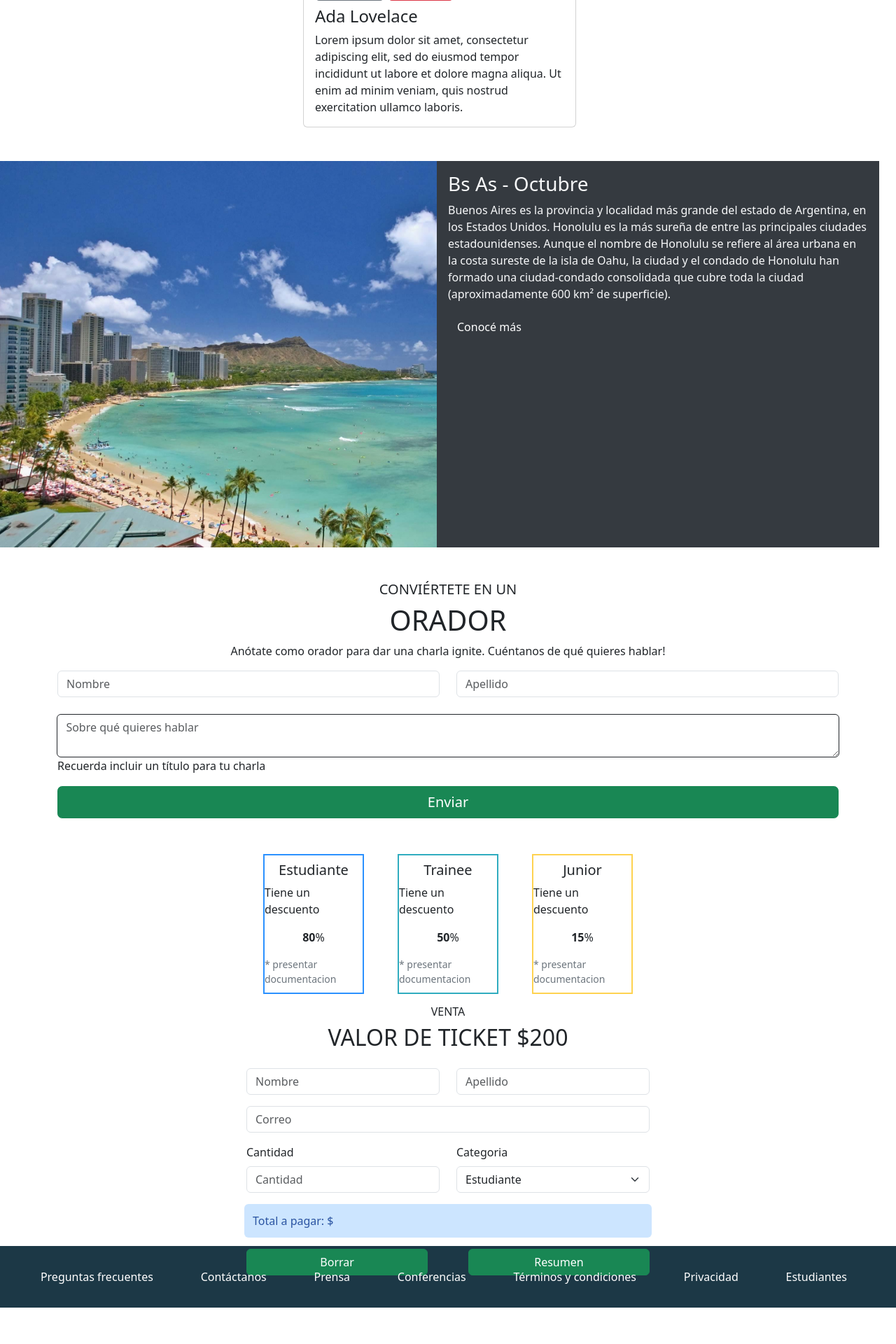
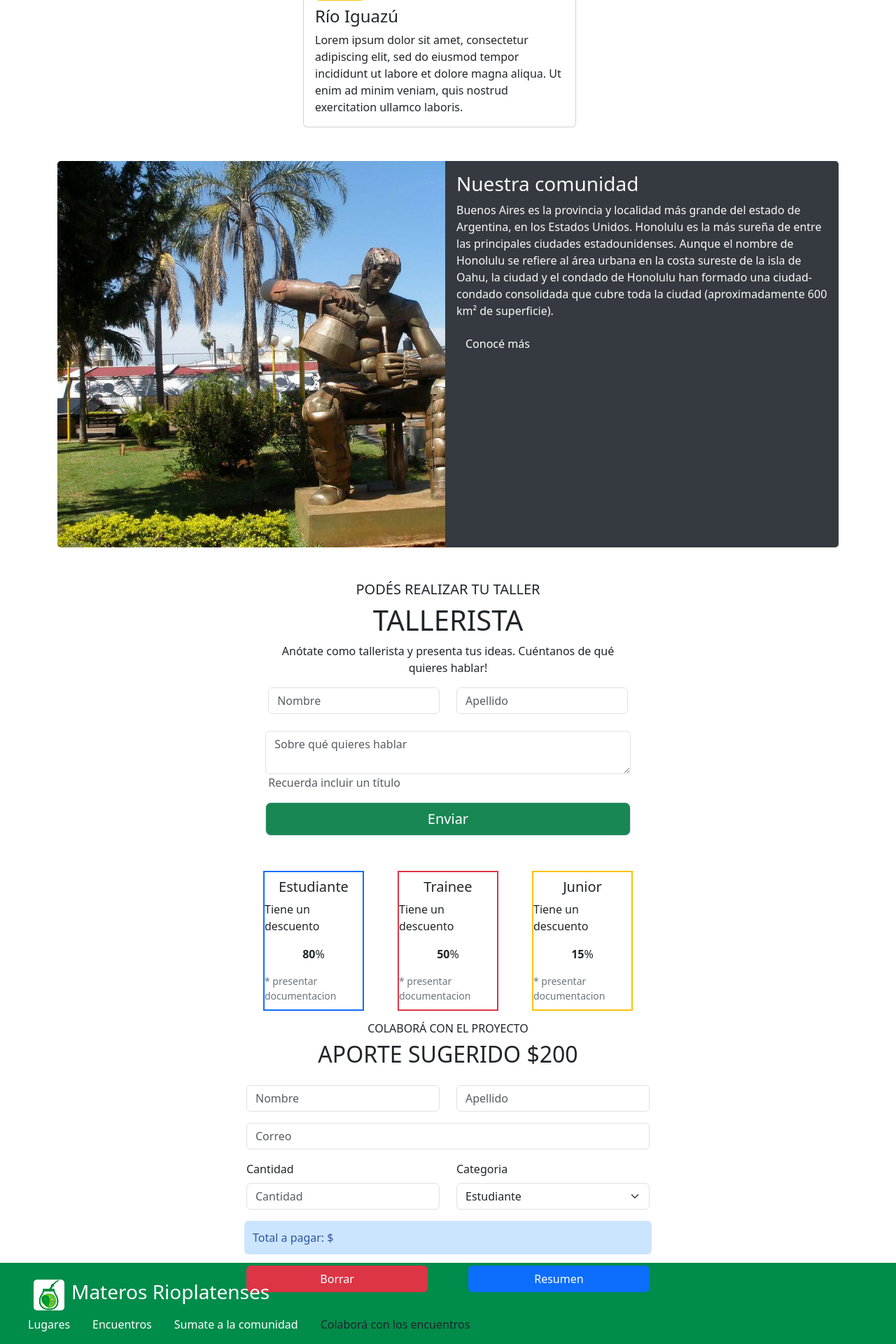
Before and after one commit to XabierGallardo/PHP-Exercices, a PHP site: page / in a window 1280 px wide. Shown: the part 2040-3960 px from the top of the page at 70% size. Before the commit the page ends 3908 px from the top, so only its background shows below. Run offline with PHP 8.4, Linux system fonts and the light colour scheme.

Commit message:
Done 1.0 version of front

```diff
--- a/estilos.css
+++ b/estilos.css
@@ -1,18 +1,18 @@
 /* Nav */
-#minav {
+#minav, #mifooter {
     margin: 0 auto;
     display: flex;
     align-items: center;
-    justify-content: space-between;
+    justify-content: space-evenly;
 }
 
-#nav-logo {
+#nav-logo, #footer-logo {
     display: flex;
     align-items: center;
 }
 
-#nav-logo_link { text-decoration: none;}
-#nav-logo_link img { width: 44px;}
+#nav-logo_link, #footer-logo_link { text-decoration: none;}
+#nav-logo_link img, #footer-logo_link img { width: 44px;}
 
 #minav a {
     font-size: larger;
@@ -30,7 +30,7 @@
     font-size: x-large;
 }
 
-#encuentros img {
+#lugares img {
     height: 92vh;
     background-size: cover;
 }
@@ -65,6 +65,8 @@
     margin-right: 2%;
 }
 
+.carousel-item a { text-decoration: none;}
+
 
 
 
@@ -79,7 +81,11 @@
     padding: 0;
 }
 
-.card img { height: 390px; }
+.card img {
+    height: 390px;
+    object-fit: cover;
+}
+
 .card-body button {
     font-weight: bold;
 }
@@ -87,26 +93,37 @@
 
 
 /* Bloque 3 BsAs*/
-#bsas { height: 600px; }
+#bsas {
+    height: 600px;
+    margin: 0 auto;
+}
 
 #bsas-img {
     width: 50%;
-    background-image: url(imagenes_integrador_front/honolulu.jpg);
+    background-image: url(img/misiones4-min.jpg);
     background-size: cover;
+    border-top-left-radius: 5px;
+    border-bottom-left-radius: 5px;
 }
 
 #bsas-texto {
     width: 50%;
     background-color: #353a40;
+    border-top-right-radius: 5px;
+    border-bottom-right-radius: 5px;
 }
 
 
 
 /* Bloque 4 Formulario*/
+#formulario {
+    width: 42%;
+}
+
 #formulario textarea, #formulario > button, #boton-submit {
-    width: 98%;
+    width: 97%;
     margin: 0 auto;
-    border: 1px solid;
+    border: 1px solid #dee2e6;
 }
 
 #oradores-presentacion > p > span {
@@ -140,9 +157,9 @@
     width: 25%;
 }
 
-#tickets_botones1 { border: 2px solid #2b91ff;}
-#tickets_botones2 { border: 2px solid #30acbf;}
-#tickets_botones3 { border: 2px solid #fed250;}
+#tickets_botones1 { border: 2px solid #0d6efd;}
+#tickets_botones2 { border: 2px solid #dc3545;}
+#tickets_botones3 { border: 2px solid #ffc107;}
 
 #tickets_formulario-general { width: 45%; }
 
@@ -164,7 +181,14 @@
 /* Footer */
 #mifooter {
     margin: 0 auto;
-    background-color: #1c3846;
+    background-color: #008c4b;
+}
+
+#footer-logo_texto{ color: white;}
+#footer-logo_img {
+    background-color: white;
+    border-radius: 5px;
+    margin-right: 10px;
 }
 
 #mifooter a { color: white; }
--- a/index.html
+++ b/index.html
@@ -18,44 +18,40 @@
     <!-- Nav -->
     <div class="container-fluid row p-3" id="minav">
 
-        <a id="nav-logo_link" class="row col-xxl-4"  href="#">
+        <a id="nav-logo_link" class="row col-xxl-6"  href="#">
             <div id="nav-logo">
                     <img src="img/1_favicon.png" alt="logo mate">
                     <h3 id="logo_titulo">Materos Rioplatenses</h3>
             </div>
         </a>
 
-        <ul class="nav col-xxl-6">
+        <ul class="nav col-xxl-5">
+            <li class="nav-item">
+                <a class="nav-link" href="#lugares">Lugares</a>
+            </li>
+
             <li class="nav-item">
                 <a class="nav-link" href="#encuentros">Encuentros</a>
             </li>
 
             <li class="nav-item">
-                <a class="nav-link" href="#oradores">Los oradores</a>
+                <a class="nav-link" href="#formulario">Sumate a la comunidad</a>
             </li>
 
             <li class="nav-item">
-                <a class="nav-link" href="#bsas">El lugar y la fecha</a>
-            </li>
-
-            <li class="nav-item">
-                <a class="nav-link" href="#formulario">Conviértete en orador</a>
-            </li>
-
-            <li class="nav-item">
-                <a class="nav-link text-success" href="#tickets">Comprar tickets</a>
+                <a class="nav-link text-success" href="#tickets">Colaborá con los encuentros</a>
             </li>
         </ul>
     </div>
 
 
     <!-- Bloque 1 Slider -->
-    <div id="encuentros" class="carousel slide" data-bs-ride="carousel">
+    <div id="lugares" class="carousel slide" data-bs-ride="carousel">
 
         <div class="carousel-indicators">
-            <button type="button" data-bs-target="#encuentros" data-bs-slide-to="0" class="active"></button>
-            <button type="button" data-bs-target="#encuentros" data-bs-slide-to="1"></button>
-            <button type="button" data-bs-target="#encuentros" data-bs-slide-to="2"></button>
+            <button type="button" data-bs-target="#lugares" data-bs-slide-to="0" class="active"></button>
+            <button type="button" data-bs-target="#lugares" data-bs-slide-to="1"></button>
+            <button type="button" data-bs-target="#lugares" data-bs-slide-to="2"></button>
         </div>
 
         <div class="carousel-inner">
@@ -63,10 +59,15 @@
                 <div class="container-fluid text-white poster_opacidad" id="bloque1_opacidad">
                     <div class="pr-5 poster_texto" id="bloque1_texto">
                         <h1>Río Paraná</h1>
-                        <h4>El Río Corrientes es un río en la provincia de Corrientes  también conocida como la Mesopotamia Argentina. Los dos principales cauces de esta ciudad con el Río Parana y el Río Uruguay.</h4>
+                        <h4>El Paraná es un largo río del centro-este de Sudamérica que fluye en direcciones sur, este, sudoeste a través de Brasil, Paraguay y Argentina. Tiene una longitud de 2546 kilómetros que lo sitúan como el segundo río más largo de América del Sur. Es una continuación del río Grande, recibiendo el nombre del río Paraná en la confluencia con el río Paranaíba.</h4>
                         <div class="m-4" id="bloque1_texto-botones">
+                            <a href="#encuentros">
                                 <button type="button poster_btn-1" class="btn btn-primary-outline btn-lg text-white" id="bloque1_btn-1">Ver más</button>
+                            </a>
+
+                            <a href="#tickets">
                                 <button type="button poster_btn-2" class="btn btn-success btn-lg" id="bloque1-btn_2">Comprar tickets</button>
+                            </a>
                         </div>
                     </div>
                 </div>
@@ -77,10 +78,15 @@
                 <div class="container-fluid text-white poster_opacidad" id="bloque1_opacidad">
                     <div class="pr-5 poster_texto" id="bloque1_texto">
                         <h1>Río Uruguay</h1>
-                        <h4>Bs As llega por primera vez a Argentina. Un evento para compartir con nuestra comunidad el conocimiento y experiencia de los expertos que están creando el futuro de Internet. Ven a conocer a miembros del evento, a otros estudiantes de Codo a Codo y los oradores de primer nivel que tenemos para ti. Te esperamos!</h4>
+                        <h4>El río Uruguay es un río internacional de América del Sur que junto con los ríos Paraná, Paraguay y otros cursos fluviales forman la cuenca del Plata. Nace en la Sierra Geral en el sudeste de Brasil en la confluencia de los ríos Canoas y Pelotas en el límite entre los estados de Río Grande del Sur y Santa Catarina, y desemboca en el Río de la Plata en el lugar llamado punta Gorda entre el departamento uruguayo de Colonia y el argentino de Islas del Ibicuy en la provincia de Entre Ríos.</h4>
                         <div class="m-4" id="bloque1_texto-botones">
+                            <a href="#encuentros">
                                 <button type="button poster_btn-1" class="btn btn-primary-outline btn-lg text-white" id="bloque1_btn-1">Ver más</button>
+                            </a>
+
+                            <a href="#tickets">
                                 <button type="button poster_btn-2" class="btn btn-success btn-lg" id="bloque1-btn_2">Comprar tickets</button>
+                            </a>
                         </div>
                     </div>
                 </div>
@@ -91,10 +97,14 @@
                 <div class="container-fluid text-white poster_opacidad" id="bloque1_opacidad">
                     <div class="pr-5 poster_texto" id="bloque1_texto">
                         <h1>Iguazú</h1>
-                        <h4>Bs As llega por primera vez a Argentina. Un evento para compartir con nuestra comunidad el conocimiento y experiencia de los expertos que están creando el futuro de Internet. Ven a conocer a miembros del evento, a otros estudiantes de Codo a Codo y los oradores de primer nivel que tenemos para ti. Te esperamos!</h4>
+                        <h4>El río Iguazú es un río del sur de Brasil y del nordeste de la Argentina, en el centro-este de América del Sur. Pertenece a la cuenca del Plata. Nace en el cordón montañoso brasileño denominado Serra do Mar, en el estado de Paraná, y luego de un recorrido de aproximadamente 1300 kilómetros desemboca en el río Paraná.</h4>
                         <div class="m-4" id="bloque1_texto-botones">
+                            <a href="#encuentros">
                                 <button type="button poster_btn-1" class="btn btn-primary-outline btn-lg text-white" id="bloque1_btn-1">Ver más</button>
+                            </a>
+                            <a href="#tickets">
                                 <button type="button poster_btn-2" class="btn btn-success btn-lg" id="bloque1-btn_2">Comprar tickets</button>
+                            </a>
                         </div>
                     </div>
                 </div>
@@ -103,69 +113,49 @@
         </div>
 
 
-        <button class="carousel-control-prev" type="button" data-bs-target="#encuentros" data-bs-slide="prev">
+        <button class="carousel-control-prev" type="button" data-bs-target="#lugares" data-bs-slide="prev">
             <span class="carousel-control-prev-icon"></span>
           </button>
-          <button class="carousel-control-next" type="button" data-bs-target="#encuentros" data-bs-slide="next">
+          <button class="carousel-control-next" type="button" data-bs-target="#lugares" data-bs-slide="next">
             <span class="carousel-control-next-icon"></span>
           </button>
         </div>
     </div>
 
-    <!--
-        <div class="container-fluid" id="bloque1_img">
 
-        <div class="container-fluid text-white" id="bloque1_opacidad">
-            <div class="pr-5" id="bloque1_texto">
-                <h1>Conf Bs As</h1>
-                <h4>Bs As llega por primera vez a Argentina. Un evento para compartir con nuestra comunidad el conocimiento y experiencia de los expertos que están creando el futuro de Internet. Ven a conocer a miembros del evento, a otros estudiantes de Codo a Codo y los oradores de primer nivel que tenemos para ti. Te esperamos!</h4>
-                <div class="m-4" id="bloque1_texto-botones">
-                    <button type="button" class="btn btn-primary-outline btn-lg text-white" id="bloque1_btn-1">Quiero ser orador</button>
-                    <button type="button" class="btn btn-success btn-lg" id="bloque1-btn_2">Comprar tickets</button>
-                </div>
-            </div>
-        </div>
-    </div>
-    -->
     <!--#008c4b verde-->
-
-
-
     <!-- Bloque 2 Oradores -->
-    <div class="container pt-4 pb-4" id="oradores">
+    <div class="container pt-4 pb-4" id="encuentros">
         <div class="container oradores-presentacion">
-            <h5>CONOCE A LOS</h5>
-            <h1>ORADORES</h1>
+            <h5>SUMATE A LA COMUNIDAD MATERA RIOPLATENSE</h5>
+            <h1>ENCUENTROS</h1>
         </div>
 
         <div class="container-fluid row justify-content-around" id="cartas">
 
             <div class="card">
-                <img class="card-img-top" src="img/steve.jpg" alt="Steve Jobs">
+                <img class="card-img-top" src="img/mate7-min.jpg" alt="yerba rio parana">
                 <div class="card-body">
-                    <button type="button" class="btn btn-warning">JavaScript</button>
-                    <button type="button" class="btn btn-info text-white">React</button>
-                    <h4 class="card-title pt-2">Steve Jobs</h4>
+                    <button type="button" class="btn btn-info text-white">Argentina</button>
+                    <h4 class="card-title pt-2">Río Paraná</h4>
                     <p class="card-text">Lorem ipsum dolor sit amet, consectetur adipiscing elit, sed do eiusmod tempor incididunt ut labore et dolore magna aliqua. Ut enim ad minim veniam, quis nostrud exercitation ullamco laboris.</p>
                 </div>
             </div>
 
             <div class="card">
-                <img class="card-img-top" src="img/bill.jpg" alt="Bill Gates">
+                <img class="card-img-top" src="img/mate9-min.jpg" alt="campo rio uruguay">
                 <div class="card-body">
-                    <button type="button" class="btn btn-warning">JavaScript</button>
-                    <button type="button" class="btn btn-info text-white">React</button>
-                    <h4 class="card-title pt-2">Bill Gates</h4>
+                    <button type="button" class="btn btn-info text-white">Argentina</button>
+                    <h4 class="card-title pt-2">Río Uruguay</h4>
                     <p class="card-text">Lorem ipsum dolor sit amet, consectetur adipiscing elit, sed do eiusmod tempor incididunt ut labore et dolore magna aliqua. Ut enim ad minim veniam, quis nostrud exercitation ullamco laboris.</p>
                 </div>
             </div>
 
             <div class="card">
-                <img class="card-img-top" src="img/ada.jpeg" alt="Ada Lovelace">
+                <img class="card-img-top" src="img/misiones1-min.jpg" alt="cataratas iguazu">
                 <div class="card-body">
-                    <button type="button" class="btn btn-secondary">Negocios</button>
-                    <button type="button" class="btn btn-danger">Startups</button>
-                    <h4 class="card-title pt-2">Ada Lovelace</h4>
+                    <button type="button" class="btn btn-warning text-success">Brasil</button>
+                    <h4 class="card-title pt-2">Río Iguazú</h4>
                     <p class="card-text">Lorem ipsum dolor sit amet, consectetur adipiscing elit, sed do eiusmod tempor incididunt ut labore et dolore magna aliqua. Ut enim ad minim veniam, quis nostrud exercitation ullamco laboris.</p>
                 </div>
             </div>
@@ -175,11 +165,11 @@
 
 
     <!-- Bloque 3 BsAs Octubre -->
-    <div class="container-fluid row pt-4 pb-4" id="bsas">
+    <div class="container row pt-4 pb-4" id="bsas">
         <!--<img class="col" src="img/honolulu.jpg">-->
         <div class="col" id="bsas-img"></div>
         <div class="col container-fluid p-3 text-light" id="bsas-texto">
-            <h3>Bs As - Octubre</h3>
+            <h3>Nuestra comunidad</h3>
             <p>Buenos Aires es la provincia y localidad más grande del estado de Argentina, en los Estados Unidos. Honolulu es la más sureña de entre las principales ciudades estadounidenses. Aunque el nombre de Honolulu se refiere al área urbana en la costa sureste de la isla de Oahu, la ciudad y el condado de Honolulu han formado una ciudad-condado consolidada que cubre toda la ciudad (aproximadamente 600 km² de superficie).</p>
             <button type="button" class="btn btn-primary-outline btn-md text-white" id="bloque1_btn-1">Conocé más</button>
         </div>
@@ -189,9 +179,9 @@
     <!-- Bloque 4 Formulario -->
     <div class="container pt-4 pb-4" id="formulario">
         <div class="container oradores-presentacion">
-            <h5>CONVIÉRTETE EN UN</h5>
-            <h1>ORADOR</h1>
-            <p>Anótate como orador para dar una <span>charla ignite</span>. Cuéntanos de qué quieres hablar!</p>
+            <h5>PODÉS REALIZAR TU TALLER</h5>
+            <h1>TALLERISTA</h1>
+            <p>Anótate como tallerista y <span>presenta tus ideas</span>. Cuéntanos de qué quieres hablar!</p>
         </div>
 
         <form>
@@ -207,7 +197,7 @@
 
                 <textarea class="form-control mt-4" name="text" placeholder="Sobre qué quieres hablar"></textarea>
 
-                <p class="text-dark">Recuerda incluir un título para tu charla</p>
+                <p class="text-muted">Recuerda incluir un título</p>
 
                 <button type="button" class="btn btn-success btn-lg" id="boton-submit">Enviar</button>
             </div>
@@ -243,8 +233,8 @@
         </div>
 
         <div id="tickets_formulario-general" class="pt-3">
-            <p class="formulario-intro h6">VENTA</p>
-            <p class="formulario-intro h2">VALOR DE TICKET $200</p>
+            <p class="formulario-intro h6">COLABORÁ CON EL PROYECTO</p>
+            <p class="formulario-intro h2">APORTE SUGERIDO $200</p>
             <form>
                 <div class="row d-flex justify-content-between">
 
@@ -278,8 +268,8 @@
                     <p class="formulario-resultado">Total a pagar: <span id="tickets_formulario-resultado"></span>$</p>
 
                     <div id="tickets_formulario-botones" class="d-flex justify-content-between pt-3">
-                        <input type="reset" class="btn btn-success" value="Borrar">
-                        <input type="button" id="tickets_formulario-resumen" class="btn btn-success" value="Resumen">
+                        <input type="reset" class="btn btn-danger" value="Borrar">
+                        <input type="button" id="tickets_formulario-resumen" class="btn btn-primary" value="Resumen">
                     </div>
                 </div>
             </form>
@@ -290,33 +280,28 @@
     <!-- Footer -->
     <footer class="container-fluid row p-4" id="mifooter">
 
-        <ul class="container nav col-xxl-8 d-flex justify-content-around">
+        <a id="footer-logo_link" class="row col-xxl-6"  href="#">
+            <div id="footer-logo">
+                    <img id="footer-logo_img" src="img/1_favicon.png" alt="logo mate">
+                    <h3 id="footer-logo_texto">Materos Rioplatenses</h3>
+            </div>
+        </a>
+
+        <ul class="nav col-xxl-5">
             <li class="nav-item">
-                <a class="nav-link" href="#">Preguntas frecuentes</a>
+                <a class="nav-link" href="#lugares">Lugares</a>
             </li>
 
             <li class="nav-item">
-                <a class="nav-link" href="#">Contáctanos</a>
+                <a class="nav-link" href="#encuentros">Encuentros</a>
             </li>
 
             <li class="nav-item">
-                <a class="nav-link" href="#">Prensa</a>
+                <a class="nav-link" href="#formulario">Sumate a la comunidad</a>
             </li>
 
             <li class="nav-item">
-                <a class="nav-link" href="#">Conferencias</a>
-            </li>
-
-            <li class="nav-item">
-                <a class="nav-link" href="#">Términos y condiciones</a>
-            </li>
-
-            <li class="nav-item">
-                <a class="nav-link" href="#">Privacidad</a>
-            </li>
-
-            <li class="nav-item">
-                <a class="nav-link" href="#">Estudiantes</a>
+                <a class="nav-link text-dark" href="#tickets">Colaborá con los encuentros</a>
             </li>
         </ul>
     </footer>
```
Also changed, not shown: img/corrientes2-min2.jpeg (added). Lines whose indentation alone changed are shown as unchanged.
